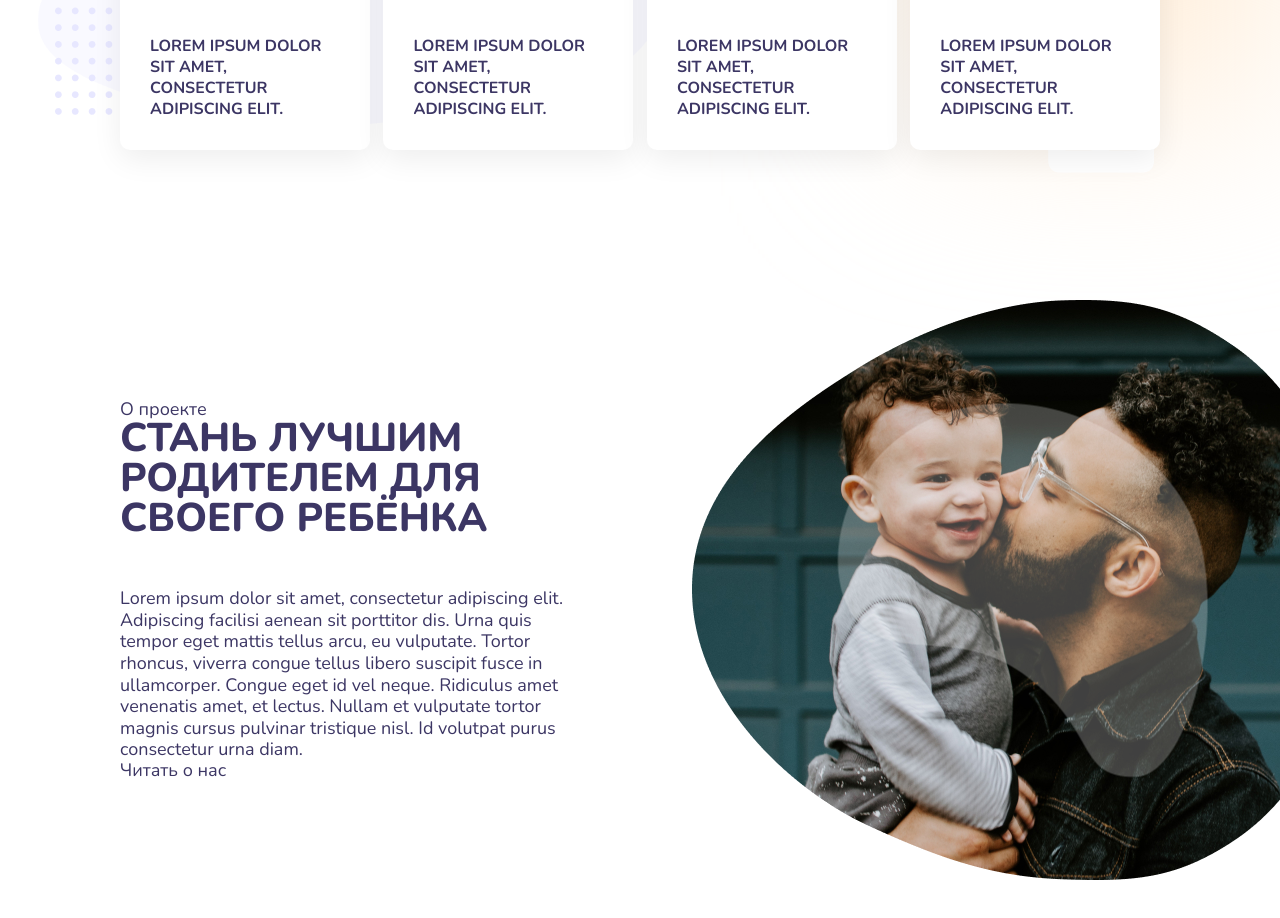
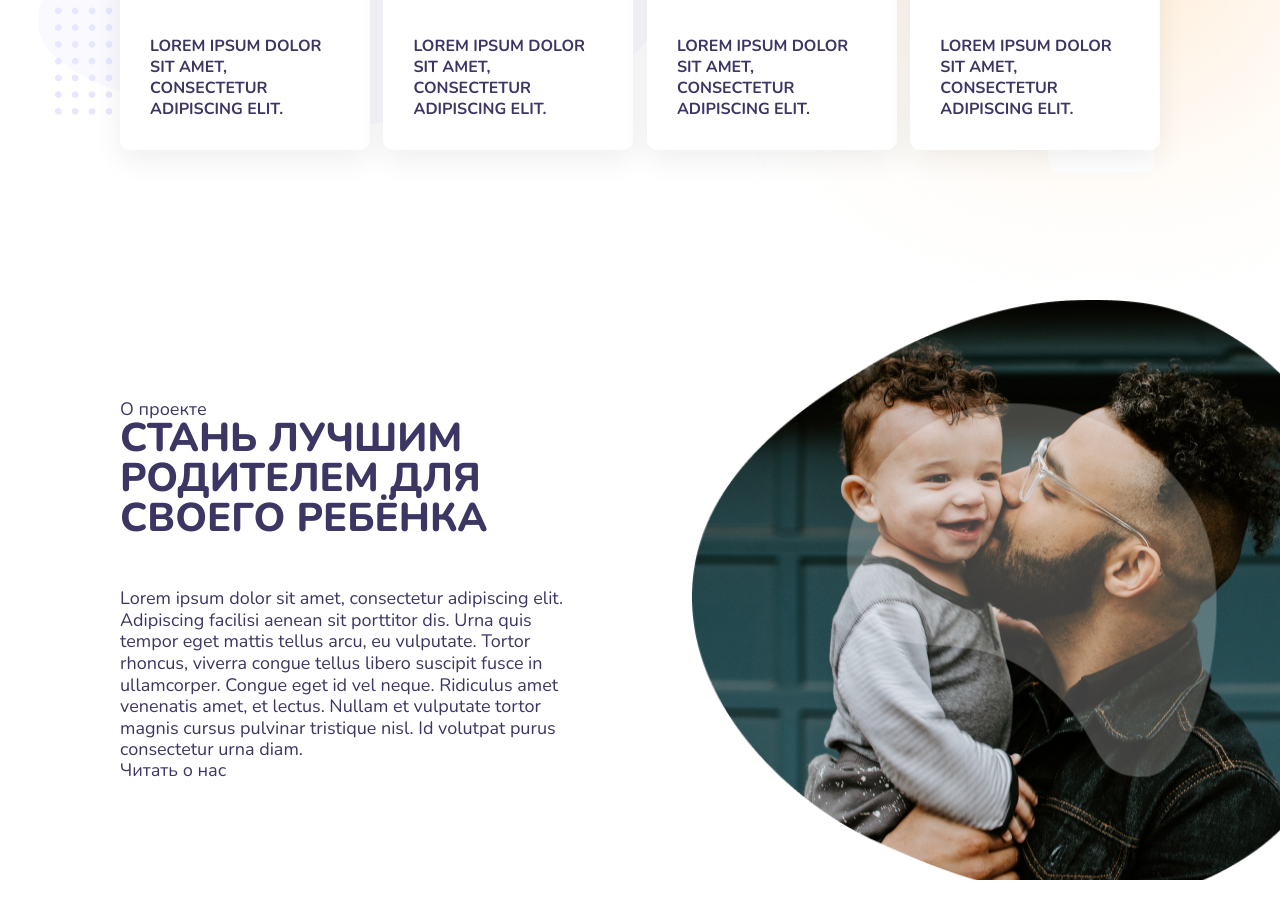
Before and after one commit to ForSureN1/Senimen, a plain HTML site: page index.html in a window 1280 px wide. Shown: the part 1398-2316 px from the top of the page. Drawn offline with Linux system fonts and the light colour scheme.

Commit message:
Update style.css

```diff
--- a/css/style.css
+++ b/css/style.css
@@ -544,9 +544,9 @@
     position: relative;
     mask-image: url('../img/bestmask.png');
     -webkit-mask-image: url('../img/bestmask.png');
-    -webkit-mask-size: cover;
-    mask-size: cover;
-    width: 662px;
+    -webkit-mask-size: 100%;
+    mask-size: 100%;
+    width: 680px;
     height: 580px;
 }
 
```
